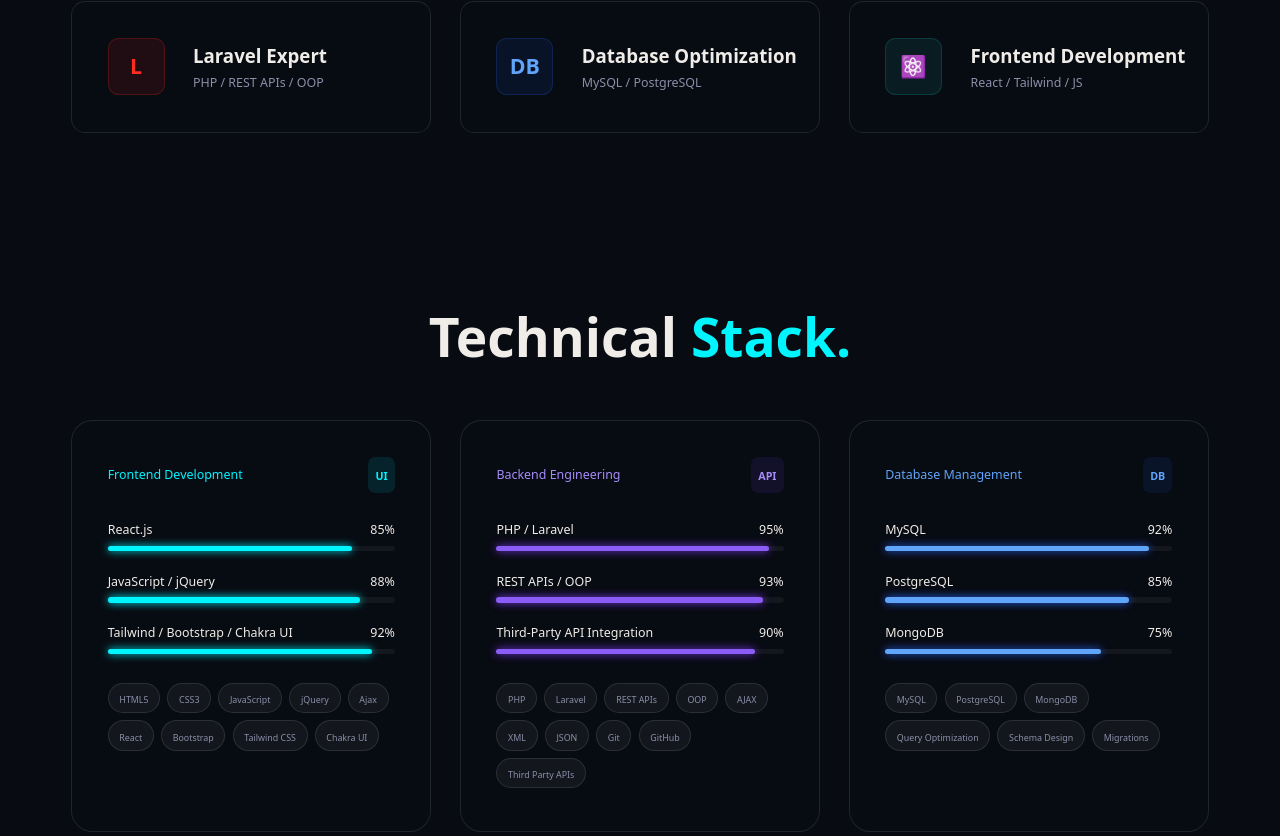
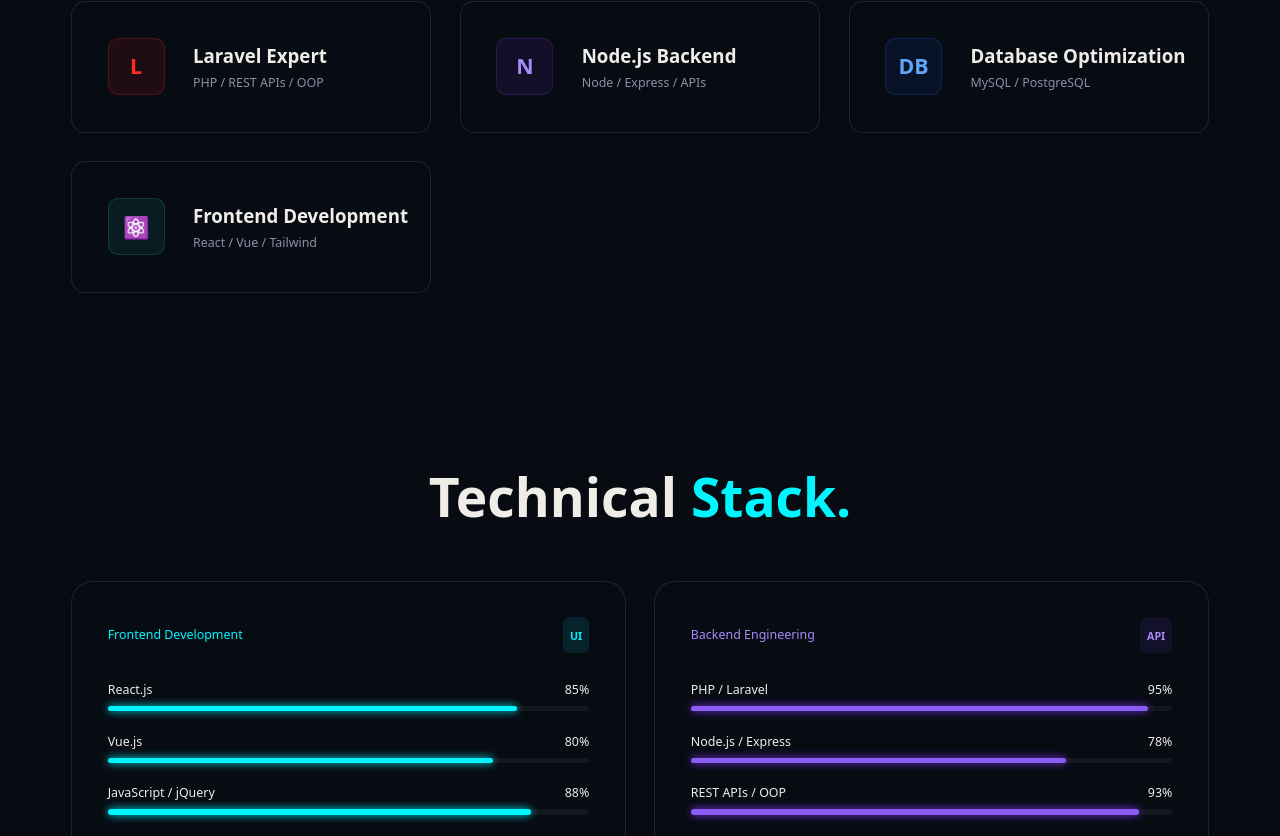
Before and after one commit to Akhtar47623/waheedportfolio, a React (Vite) app: page / in a window 1280 px wide. Shown: the part 1484-2320 px from the top of the page. Built offline with nearby package versions, Linux system fonts and the light colour scheme.

Commit message:
Added tech to the profile

```diff
--- a/src/pages/index.tsx
+++ b/src/pages/index.tsx
@@ -509,37 +509,48 @@
             </div>
 
             {/* ── TECH BADGES ── */}
-            <div className="flex flex-col lg:flex-row items-stretch self-stretch mb-12 lg:mb-[200px] px-4 lg:mx-20 lg:px-0 gap-4 lg:gap-8 reveal-up delay-2">
+            <div className="grid grid-cols-1 lg:grid-cols-3 self-stretch mb-12 lg:mb-[200px] px-4 lg:mx-20 lg:px-0 gap-4 lg:gap-8 reveal-up delay-2">
               {/* Laravel */}
-              <div className="flex flex-1 items-center bg-[#0D112012] py-8 lg:py-[41px] rounded-2xl border border-solid border-[#FFFFFF1A]">
+              <div className="flex items-center bg-[#0D112012] py-8 lg:py-[41px] rounded-2xl border border-solid border-[#FFFFFF1A]">
                 <div className="bg-[#FF2D201A] w-14 h-14 lg:w-16 lg:h-16 ml-6 lg:ml-10 mr-6 lg:mr-8 rounded-xl border border-solid border-[#FF2D2033] flex items-center justify-center shrink-0">
                   <span className="text-[#FF2D20] text-2xl font-bold">L</span>
                 </div>
-                <div className="flex flex-col shrink-0 items-start gap-1">
-                  <span className="text-[#F0EDE8] lg:text-[21px]  font-bold">Laravel Expert</span>
+                <div className="flex flex-col items-start gap-1">
+                  <span className="text-[#F0EDE8] lg:text-[21px] font-bold">Laravel Expert</span>
                   <span className="text-[#8B8FA8] text-sm">PHP / REST APIs / OOP</span>
                 </div>
               </div>
 
+              {/* Node.js */}
+              <div className="flex items-center bg-[#0D112012] py-8 lg:py-[41px] rounded-2xl border border-solid border-[#FFFFFF1A]">
+                <div className="bg-[#7C3AED1A] w-14 h-14 lg:w-16 lg:h-16 ml-6 lg:ml-10 mr-6 lg:mr-8 rounded-xl border border-solid border-[#7C3AED33] flex items-center justify-center shrink-0">
+                  <span className="text-violet-400 text-xl lg:text-2xl font-bold">N</span>
+                </div>
+                <div className="flex flex-col items-start gap-1">
+                  <span className="text-[#F0EDE8] lg:text-[21px] font-bold">Node.js Backend</span>
+                  <span className="text-[#8B8FA8] text-sm">Node / Express / APIs</span>
+                </div>
+              </div>
+
               {/* Database */}
-              <div className="flex flex-1 items-center bg-[#0D112012] py-8 lg:py-[41px] rounded-2xl border border-solid border-[#FFFFFF1A]">
+              <div className="flex items-center bg-[#0D112012] py-8 lg:py-[41px] rounded-2xl border border-solid border-[#FFFFFF1A]">
                 <div className="bg-[#2563EB1A] w-14 h-14 lg:w-16 lg:h-16 ml-6 lg:ml-10 mr-6 lg:mr-8 rounded-xl border border-solid border-[#2563EB33] flex items-center justify-center shrink-0">
                   <span className="text-[#60A5FA] text-xl lg:text-2xl font-bold">DB</span>
                 </div>
-                <div className="flex flex-col shrink-0 items-start gap-1">
+                <div className="flex flex-col items-start gap-1">
                   <span className="text-[#F0EDE8] lg:text-[21px] font-bold">Database Optimization</span>
                   <span className="text-[#8B8FA8] text-sm">MySQL / PostgreSQL</span>
                 </div>
               </div>
 
               {/* Frontend */}
-              <div className="flex flex-1 items-center bg-[#0D112012] py-8 lg:py-[41px] rounded-2xl border border-solid border-[#FFFFFF1A]">
+              <div className="flex items-center bg-[#0D112012] py-8 lg:py-[41px] rounded-2xl border border-solid border-[#FFFFFF1A] lg:col-span-1">
                 <div className="bg-[#14B8A61A] w-14 h-14 lg:w-16 lg:h-16 ml-6 lg:ml-10 mr-6 lg:mr-8 rounded-xl border border-solid border-[#14B8A633] flex items-center justify-center shrink-0">
                   <span className="text-[#2DD4BF] text-xl lg:text-2xl font-bold">⚛</span>
                 </div>
-                <div className="flex flex-col shrink-0 items-start gap-1">
-                  <span className="text-[#F0EDE8]  lg:text-[21px] font-bold">Frontend Development</span>
-                  <span className="text-[#8B8FA8] text-sm">React / Tailwind / JS</span>
+                <div className="flex flex-col items-start gap-1">
+                  <span className="text-[#F0EDE8] lg:text-[21px] font-bold">Frontend Development</span>
+                  <span className="text-[#8B8FA8] text-sm">React / Vue / Tailwind</span>
                 </div>
               </div>
             </div>
@@ -554,8 +565,7 @@
               </div>
 
               <div className="flex flex-col lg:flex-row items-stretch self-stretch gap-6 lg:gap-8">
-
-                {/* ── Frontend ── */}
+              {/* ── Frontend ── */}
                 <div className="flex flex-1 flex-col bg-[#0D112012] p-6 lg:p-10 gap-8 rounded-3xl border border-solid border-[#FFFFFF1A]">
                   <div className="flex justify-between items-center self-stretch">
                     <span className="text-[#00F5FF] text-sm">Frontend Development</span>
@@ -573,6 +583,17 @@
                       </div>
                       <div className="self-stretch bg-[#FFFFFF0D] rounded-[9999px]">
                         <div className="bg-[#00F5FF] h-1.5 rounded-[9999px]" style={{ width: "85%", boxShadow: "0px 0px 10px #00F5FF" }} />
+                      </div>
+                    </div>
+
+                    {/* Vue */}
+                    <div className="flex flex-col self-stretch gap-2">
+                      <div className="flex justify-between items-center self-stretch">
+                        <span className="text-[#F0EDE8] text-sm">Vue.js</span>
+                        <span className="text-[#F0EDE8] text-sm">80%</span>
+                      </div>
+                      <div className="self-stretch bg-[#FFFFFF0D] rounded-[9999px]">
+                        <div className="bg-[#00F5FF] h-1.5 rounded-[9999px]" style={{ width: "80%", boxShadow: "0px 0px 10px #00F5FF" }} />
                       </div>
                     </div>
 
@@ -600,7 +621,7 @@
 
                     {/* Tags */}
                     <div className="flex flex-wrap items-center self-stretch py-2 gap-2">
-                      {["HTML5", "CSS3", "JavaScript", "jQuery", "Ajax", "React", "Bootstrap", "Tailwind CSS", "Chakra UI"].map((item) => (
+                      {["HTML5", "CSS3", "JavaScript", "jQuery", "Ajax", "React", "Vue.js", "Bootstrap", "Tailwind CSS", "Chakra UI"].map((item) => (
                         <button key={item} className="bg-[#FFFFFF0D] text-left py-1 px-3 rounded-[9999px] border border-solid border-[#FFFFFF1A]">
                           <span className="text-[#8B8FA8] text-[10px]">{item}</span>
                         </button>
@@ -630,6 +651,17 @@
                       </div>
                     </div>
 
+                    {/* Node.js */}
+                    <div className="flex flex-col self-stretch gap-2">
+                      <div className="flex justify-between items-center self-stretch">
+                        <span className="text-[#F0EDE8] text-sm">Node.js / Express</span>
+                        <span className="text-[#F0EDE8] text-sm">78%</span>
+                      </div>
+                      <div className="self-stretch bg-[#FFFFFF0D] rounded-[9999px]">
+                        <div className="bg-violet-500 h-1.5 rounded-[9999px]" style={{ width: "78%", boxShadow: "0px 0px 10px #7C3AED" }} />
+                      </div>
+                    </div>
+
                     {/* REST APIs */}
                     <div className="flex flex-col self-stretch gap-2">
                       <div className="flex justify-between items-center self-stretch">
@@ -654,61 +686,7 @@
 
                     {/* Tags */}
                     <div className="flex flex-wrap items-center self-stretch py-2 gap-2">
-                      {["PHP", "Laravel", "REST APIs", "OOP", "AJAX", "XML", "JSON", "Git", "GitHub", "Third Party APIs"].map((item) => (
-                        <button key={item} className="bg-[#FFFFFF0D] text-left py-1 px-3 rounded-[9999px] border border-solid border-[#FFFFFF1A]">
-                          <span className="text-[#8B8FA8] text-[10px]">{item}</span>
-                        </button>
-                      ))}
-                    </div>
-                  </div>
-                </div>
-
-                {/* ── Database ── */}
-                <div className="flex flex-1 flex-col bg-[#0D112012] p-6 lg:p-10 gap-8 rounded-3xl border border-solid border-[#FFFFFF1A]">
-                  <div className="flex justify-between items-center self-stretch">
-                    <span className="text-[#60A5FA] text-sm">Database Management</span>
-                    <div className="bg-[#2563EB1A] p-2 rounded-lg">
-                      <span className="text-[#60A5FA] text-xs font-bold">DB</span>
-                    </div>
-                  </div>
-
-                  <div className="flex flex-col self-stretch gap-6">
-                    {/* MySQL */}
-                    <div className="flex flex-col self-stretch gap-2">
-                      <div className="flex justify-between items-center self-stretch">
-                        <span className="text-[#F0EDE8] text-sm">MySQL</span>
-                        <span className="text-[#F0EDE8] text-sm">92%</span>
-                      </div>
-                      <div className="self-stretch bg-[#FFFFFF0D] rounded-[9999px]">
-                        <div className="bg-[#60A5FA] h-1.5 rounded-[9999px]" style={{ width: "92%", boxShadow: "0px 0px 10px #2563EB" }} />
-                      </div>
-                    </div>
-
-                    {/* PostgreSQL */}
-                    <div className="flex flex-col self-stretch gap-2">
-                      <div className="flex justify-between items-center self-stretch">
-                        <span className="text-[#F0EDE8] text-sm">PostgreSQL</span>
-                        <span className="text-[#F0EDE8] text-sm">85%</span>
-                      </div>
-                      <div className="self-stretch bg-[#FFFFFF0D] rounded-[9999px]">
-                        <div className="bg-[#60A5FA] h-1.5 rounded-[9999px]" style={{ width: "85%", boxShadow: "0px 0px 10px #2563EB" }} />
-                      </div>
-                    </div>
-
-                    {/* MongoDB */}
-                    <div className="flex flex-col self-stretch gap-2">
-                      <div className="flex justify-between items-center self-stretch">
-                        <span className="text-[#F0EDE8] text-sm">MongoDB</span>
-                        <span className="text-[#F0EDE8] text-sm">75%</span>
-                      </div>
-                      <div className="self-stretch bg-[#FFFFFF0D] rounded-[9999px]">
-                        <div className="bg-[#60A5FA] h-1.5 rounded-[9999px]" style={{ width: "75%", boxShadow: "0px 0px 10px #2563EB" }} />
-                      </div>
-                    </div>
-
-                    {/* Tags */}
-                    <div className="flex flex-wrap items-center self-stretch py-2 gap-2">
-                      {["MySQL", "PostgreSQL", "MongoDB", "Query Optimization", "Schema Design", "Migrations"].map((item) => (
+                      {["PHP", "Laravel", "Node.js", "Express.js", "REST APIs", "OOP", "AJAX", "XML", "JSON", "Git", "GitHub", "Third Party APIs"].map((item) => (
                         <button key={item} className="bg-[#FFFFFF0D] text-left py-1 px-3 rounded-[9999px] border border-solid border-[#FFFFFF1A]">
                           <span className="text-[#8B8FA8] text-[10px]">{item}</span>
                         </button>
```
